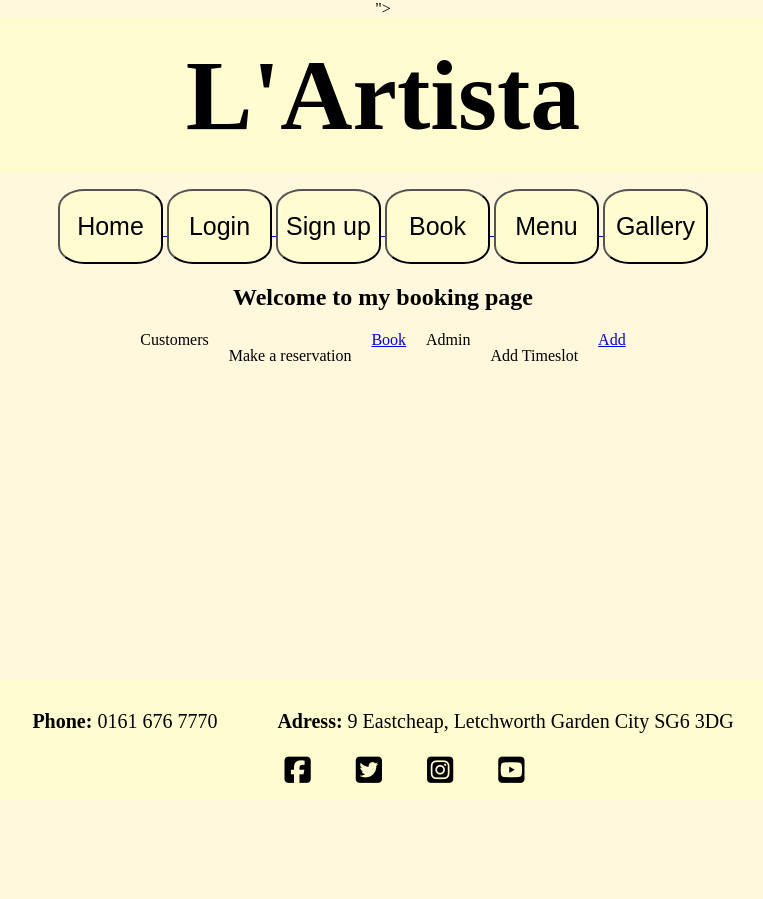
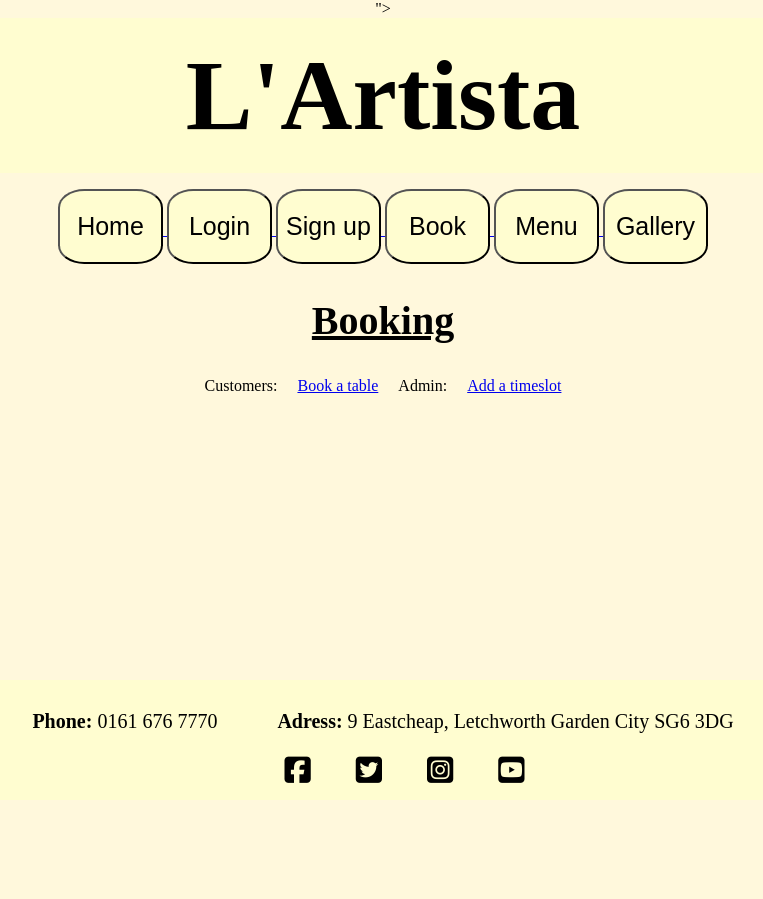
Before and after one commit to mmunson94/Restaurant-Booking-P4, a Django app: page /booking/ in a window 1280 px wide. Shown: the top 899 px of the page, without its empty margins (257-1020 px from the left). Before the commit the page ends 783 px from the top, so only its background shows below. Run offline with Django 3.2, Linux system fonts and the light colour scheme; a user stored in the database is signed in; data comes from the database, SQL or seed files in the repository; both versions use the stored data as it was after the commit; some libraries are stand-ins or nearby versions.

Commit message:
Add style to sign up and bookings pages

```diff
--- a/booking/templates/booking/view_all.html
+++ b/booking/templates/booking/view_all.html
@@ -1,7 +1,7 @@
 {% extends 'base.html' %}
 
 {% block content %}
-<h2>Welcome to my booking page</h2>
+<h2>Booking</h2>
 
 {% if messages %}
     {% for message in messages %}
@@ -10,13 +10,11 @@
 {% endif %}
 
 <div class="column">
-    <section>Customers</section>
-    <p>Make a reservation</p>
-    <a href="{% url 'create_booking' %}">Book</a>
+    <section>Customers:</section>
+    <a href="{% url 'create_booking' %}">Book a table</a>
 
-    <section>Admin</section>
-    <p>Add Timeslot</p>
-    <a href="{% url 'add_timeslot' %}">Add</a>
+    <section>Admin:</section>
+    <a href="{% url 'add_timeslot' %}">Add a timeslot</a>
 </div>
 
 {% for booking in bookings %}
--- a/todo/static/css/style.css
+++ b/todo/static/css/style.css
@@ -5,6 +5,7 @@ body {
     padding: 0;
     text-align: center;
     margin-bottom: 100px;
+    padding-bottom: 100px;
 }
 
 header {
@@ -24,6 +25,11 @@ h1 {
     text-align: center;
      */
      margin: 0;
+}
+
+h2 {
+    font-size: 40px;
+    text-decoration: underline;
 }
 
 .nav-bar {
--- a/todo/templates/home.html
+++ b/todo/templates/home.html
@@ -15,7 +15,7 @@
     <div id="hero-image"></div>
 </section>
 <section id="about-us">
-    <h2 class="about-us-header">Our Restaurant</h2>
+    <h2>Our Restaurant</h2>
     <div class="about-us-container">
         <hr>
         <p>
--- a/todo/templates/registration/login.html
+++ b/todo/templates/registration/login.html
@@ -3,7 +3,7 @@
 {% block title %}Login{% endblock %}
 
 {% block content %}
-<h2 class="login-in-title">Log in</h2>
+<h2 >Log in</h2>
 <div class="form-container">
     <form class="login-box" method="post">
         {% csrf_token %}
--- a/todo/views.py
+++ b/todo/views.py
@@ -12,7 +12,7 @@ def gallery(request):
 
 def signup(request):
     if request.method == 'POST':
-        form = SignupForm(request.POst)
+        form = SignupForm(request.POST)
         if form.is_valid():
             form.save()
             username = form.cleaned_data['username']
```
Also changed, not shown: other parts of todo/static/css/style.css (+29 -10 lines), booking/templates/booking/add_timeslot.html (+8 -7 lines), todo/templates/registration/signup.html (+7 -5 lines), db.sqlite3.
